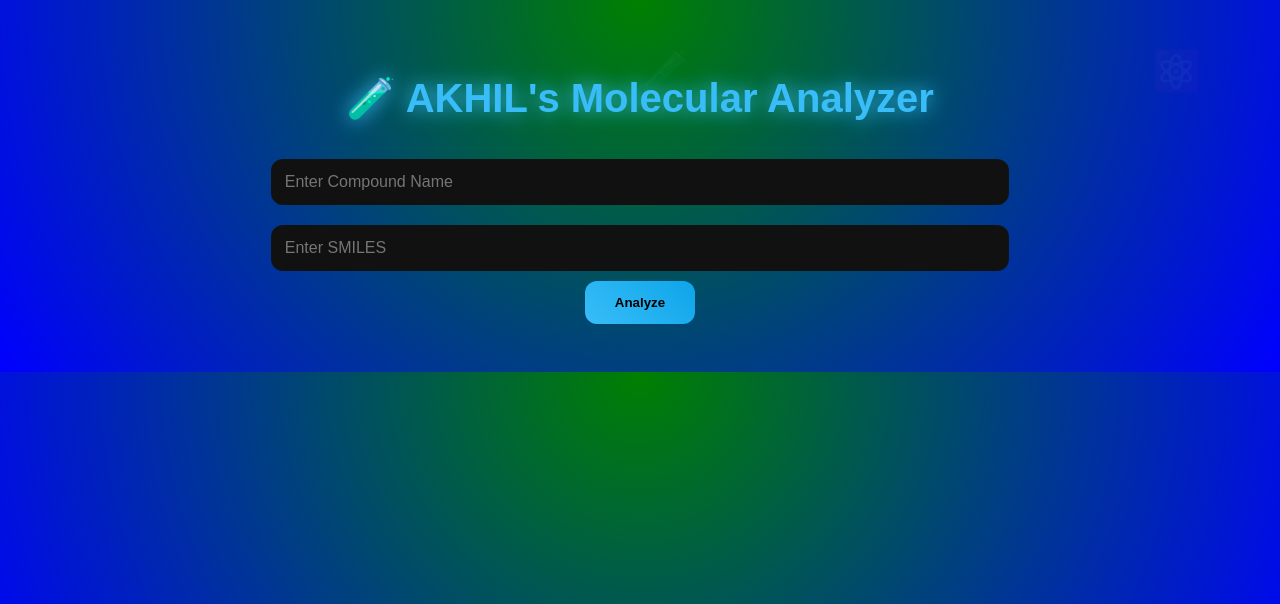
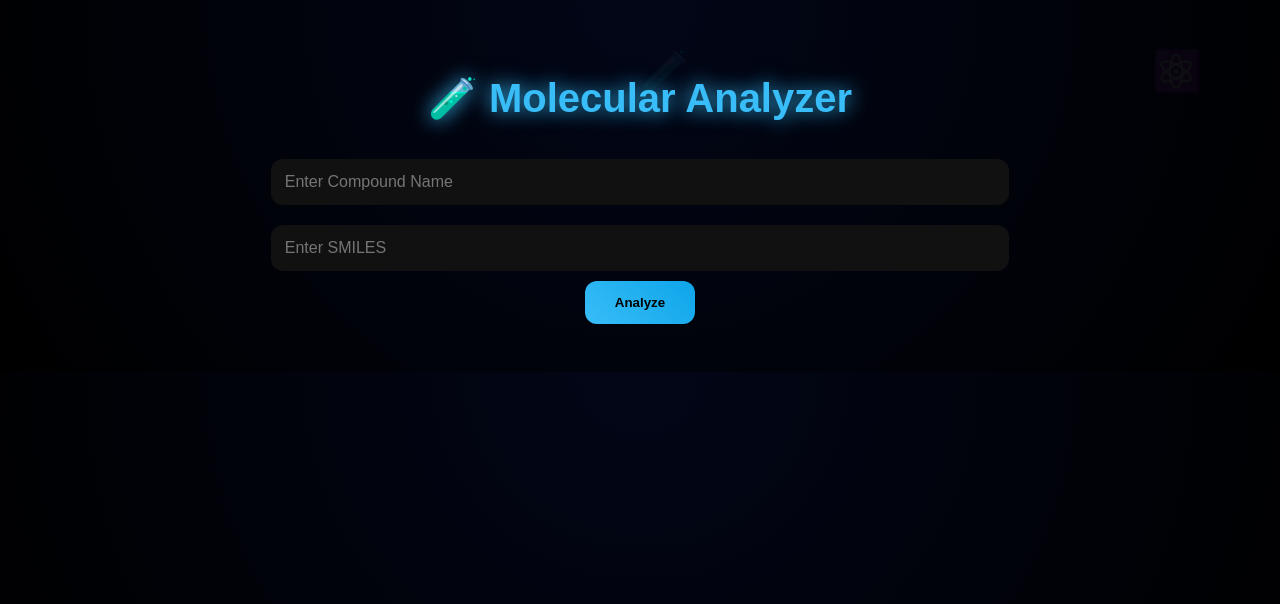
Before and after one commit to akhil-B720/molecular-analyzer, a Flask app: page / in a window 1280 px wide. Shown: the top 604 px of the page. Run offline with Flask 3, Linux system fonts and the light colour scheme.

Commit message:
Update index.html

```diff
--- a/templates/index.html
+++ b/templates/index.html
@@ -3,14 +3,14 @@
 <!DOCTYPE html>
 <html>
 <head>
-    <title> Molecular Analyzer</title>
+    <title>Molecular Analyzer</title>
 
     <script src="https://3Dmol.csb.pitt.edu/build/3Dmol-min.js"></script>
 
     <style>
         body {
             font-family: 'Poppins', sans-serif;
-            background: radial-gradient(circle at top, #008000, #0000FF);
+            background: radial-gradient(circle at top, #020617, #000);
             color: white;
             text-align: center;
             padding: 40px;
@@ -109,7 +109,7 @@
 <div class="symbol" style="left:70%; animation-delay:3s;">⚗️</div>
 <div class="symbol" style="left:90%; animation-delay:7s;">⚛️</div>
 
-<h1>🧪 AKHIL's Molecular Analyzer</h1>
+<h1>🧪 Molecular Analyzer</h1>
 
 <form method="POST">
     <input type="text" name="name" placeholder="Enter Compound Name"><br>
```
